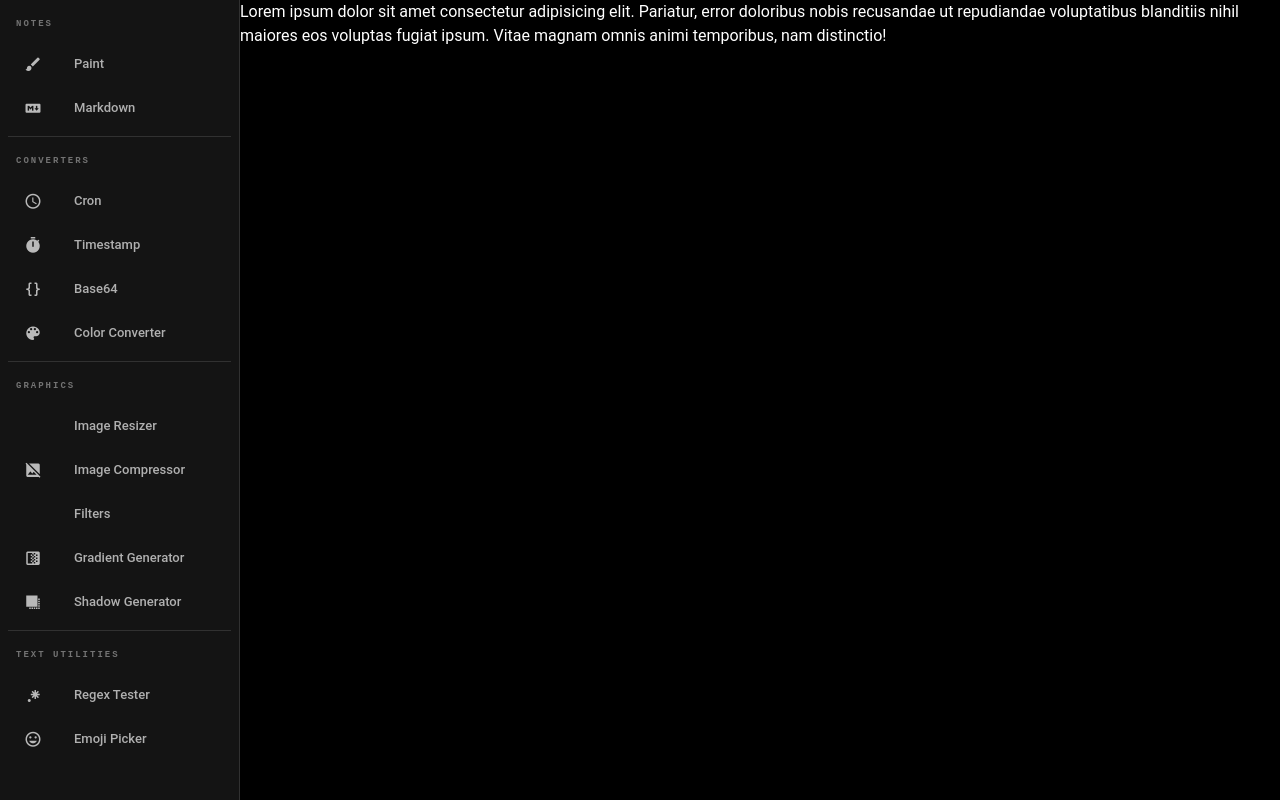
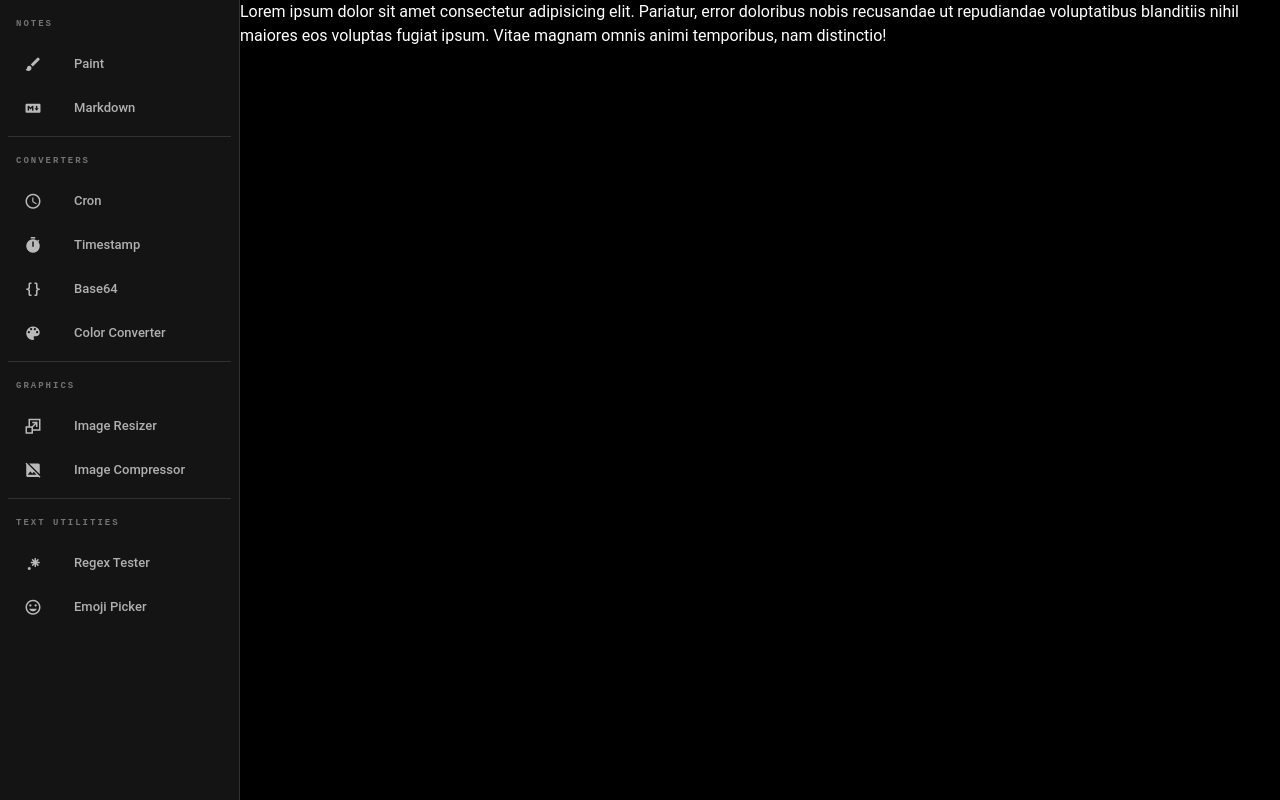
Before and after one commit to muzakon/tools, a Nuxt app: page / in a window 1280 px wide. Built offline with nearby package versions, Linux system fonts and the light colour scheme.

Commit message:
refactor: layout

```diff
--- a/app/layouts/default.vue
+++ b/app/layouts/default.vue
@@ -80,27 +80,12 @@ const items = [
   {
     title: "Image Resizer",
     to: "/graphics/image-resizer",
-    icon: "mdi-image-resize",
+    icon: "mdi-resize",
   },
   {
     title: "Image Compressor",
     to: "/graphics/image-compressor",
     icon: "mdi-image-off",
-  },
-  {
-    title: "Filters",
-    to: "/graphics/filters",
-    icon: "mdi-image-filter",
-  },
-  {
-    title: "Gradient Generator",
-    to: "/graphics/gradient",
-    icon: "mdi-gradient-horizontal",
-  },
-  {
-    title: "Shadow Generator",
-    to: "/graphics/shadow",
-    icon: "mdi-box-shadow",
   },
   { type: "divider" },
   { type: "subheader", title: "Text Utilities" },
```
